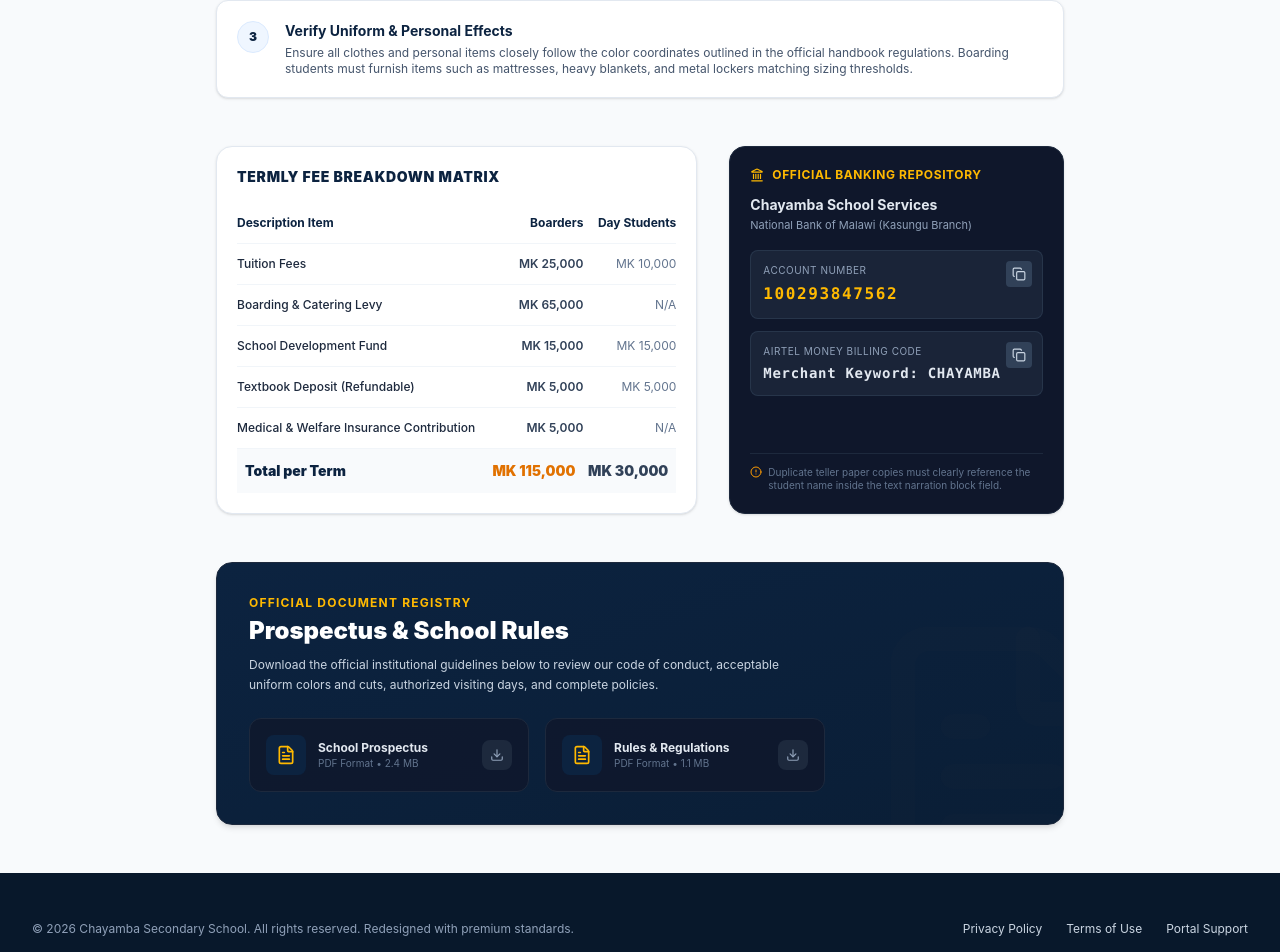
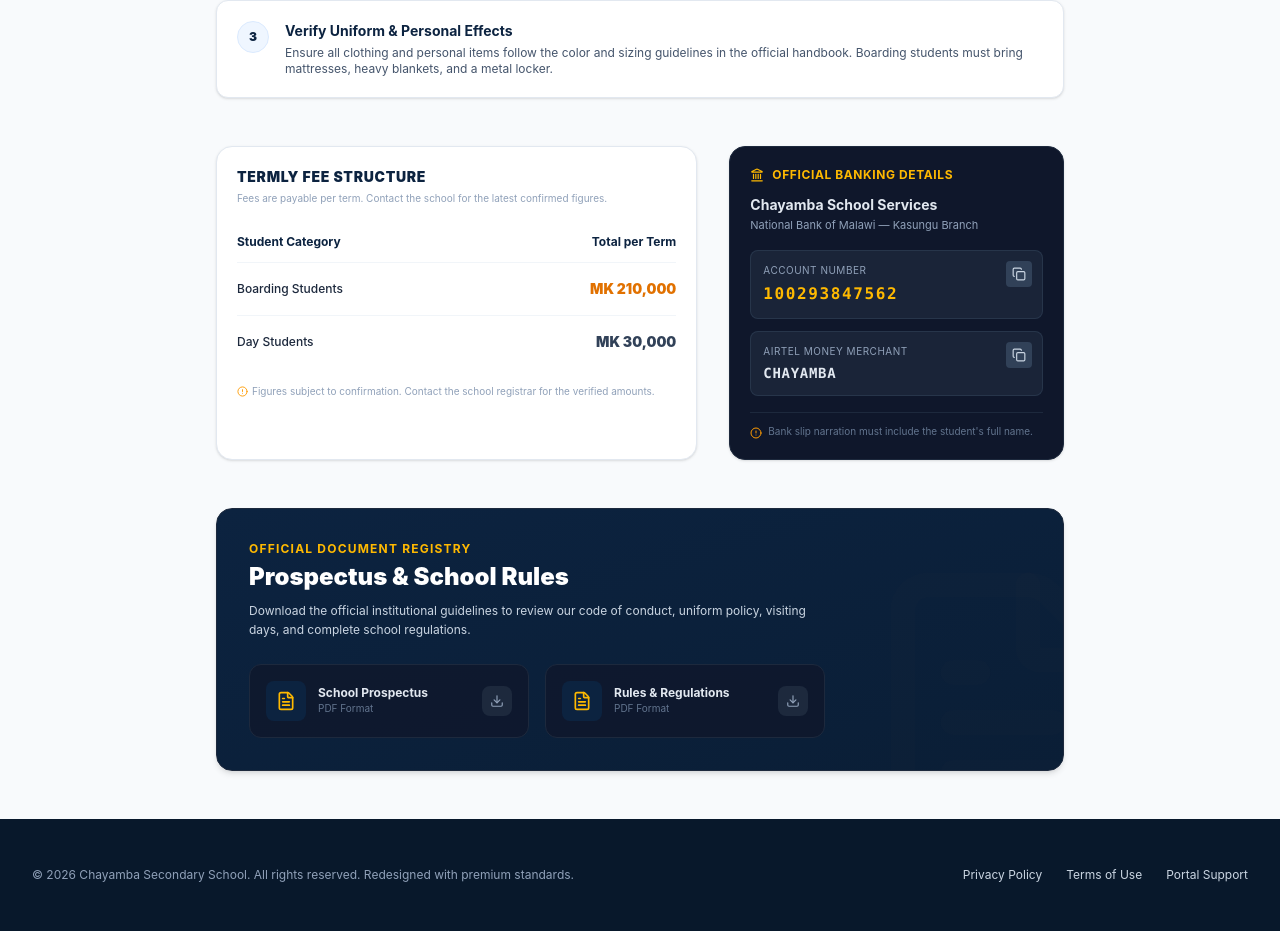
Before and after one commit to calebphiri98/ChayambaSecondarySchool, a React app in the folder frontend/: page /admissions in a window 1280 px wide. Shown: the part 595-1547 px from the top of the page. After the commit the page ends 1526 px from the top, so only its background shows below. Built offline with nearby package versions, Linux system fonts and the light colour scheme; the HTML template or start-up script is replaced by a standard one.

Commit message:
Removed the downlaod in admsion page

```diff
--- a/frontend/src/components/AdmissionsPage.jsx
+++ b/frontend/src/components/AdmissionsPage.jsx
@@ -1,38 +1,29 @@
 import React, { useState, useEffect } from 'react';
-import { ArrowLeft, Download, ClipboardCheck, Copy, CheckCircle2, AlertCircle, FileText, Landmark, CreditCard } from 'lucide-react';
+import { ArrowLeft, ClipboardCheck, Copy, CheckCircle2, AlertCircle, FileText, Landmark, Download } from 'lucide-react';
 import { Link } from 'react-router-dom';
 
 export default function AdmissionsPage() {
   const [copiedText, setCopiedText] = useState("");
 
   useEffect(() => {
-    window.scrollTo(0, 0); // Reset viewport scroll position on entry
+    window.scrollTo(0, 0);
   }, []);
 
   const handleCopy = (text, type) => {
     navigator.clipboard.writeText(text);
     setCopiedText(type);
-    setTimeout(() => setCopiedText(""), 4000); // Clear confirmation message after 4s
+    setTimeout(() => setCopiedText(""), 4000);
   };
-
-  const FEE_STRUCTURE = [
-    { item: "Tuition Fees", boarder: "MK 25,000", day: "MK 10,000" },
-    { item: "Boarding & Catering Levy", boarder: "MK 65,000", day: "N/A" },
-    { item: "School Development Fund", boarder: "MK 15,000", day: "MK 15,000" },
-    { item: "Textbook Deposit (Refundable)", boarder: "MK 5,000", day: "MK 5,000" },
-    { item: "Medical & Welfare Insurance Contribution", boarder: "MK 5,000", day: "N/A" }
-  ];
 
   return (
     <div className="bg-slate-50 min-h-[80vh] py-12">
       <div className="max-w-4xl mx-auto px-4 sm:px-6">
 
-        {/* Navigation Return Button */}
         <Link to="/" className="inline-flex items-center gap-2 text-xs font-bold text-slate-500 hover:text-[#0c2340] mb-6 uppercase tracking-wider transition-colors">
           <ArrowLeft size={14} /> Back to Home
         </Link>
 
-        {/* Header Block */}
+        {/* Header */}
         <div className="text-center mb-12">
           <span className="text-xs uppercase font-bold tracking-widest text-amber-600 block">Post-Selection Protocol</span>
           <h1 className="text-3xl font-black text-[#0c2340] mt-1">Admissions & Onboarding Guide</h1>
@@ -41,19 +32,18 @@ export default function AdmissionsPage() {
           </p>
         </div>
 
-        {/* --- STEP BY STEP ONBOARDING TIMELINE --- */}
+        {/* --- INTAKE CHECKLIST --- */}
         <div className="mb-12">
           <h2 className="text-sm font-black uppercase text-[#0c2340] tracking-wider mb-6 flex items-center gap-2">
             <CheckCircle2 size={18} className="text-amber-500" /> Intake Clearance Checklist
           </h2>
           <div className="space-y-4">
-
             <div className="bg-white p-5 rounded-xl border border-slate-200 shadow-sm flex gap-4">
               <div className="w-8 h-8 rounded-full bg-blue-50 text-[#0c2340] font-black text-xs flex items-center justify-center shrink-0 border border-blue-100">1</div>
               <div>
                 <h3 className="text-sm font-bold text-[#0c2340]">Collect Official Selection Letter</h3>
                 <p className="text-slate-600 text-xs mt-1">
-                  Visit the Chayamba Administrative Registry desk with your Primary School Leaving Certificate (PSLCE) notification printout and a valid identity pass to claim your official government assignment ledger sheet.
+                  Visit the Chayamba Administrative Registry desk with your PSLCE notification printout and a valid identity pass to claim your official government assignment ledger sheet.
                 </p>
               </div>
             </div>
@@ -61,9 +51,9 @@ export default function AdmissionsPage() {
             <div className="bg-white p-5 rounded-xl border border-slate-200 shadow-sm flex gap-4">
               <div className="w-8 h-8 rounded-full bg-blue-50 text-[#0c2340] font-black text-xs flex items-center justify-center shrink-0 border border-blue-100">2</div>
               <div>
-                <h3 className="text-sm font-bold text-[#0c2340]">Fee Settlement via Bank Bank Slip</h3>
+                <h3 className="text-sm font-bold text-[#0c2340]">Fee Settlement via Bank Slip</h3>
                 <p className="text-slate-600 text-xs mt-1">
-                  Deposit the total required terminal allocation balance matching your student class tier into the verified bank channels below. Retain the customer bank counter duplicate slip for processing. Cash payments are strictly prohibited at the school cashiers.
+                  Deposit the total required fees into the verified bank channels below. Retain the counter duplicate slip for processing at the school. Cash payments are strictly prohibited at the school cashiers.
                 </p>
               </div>
             </div>
@@ -73,60 +63,58 @@ export default function AdmissionsPage() {
               <div>
                 <h3 className="text-sm font-bold text-[#0c2340]">Verify Uniform & Personal Effects</h3>
                 <p className="text-slate-600 text-xs mt-1">
-                  Ensure all clothes and personal items closely follow the color coordinates outlined in the official handbook regulations. Boarding students must furnish items such as mattresses, heavy blankets, and metal lockers matching sizing thresholds.
+                  Ensure all clothing and personal items follow the color and sizing guidelines in the official handbook. Boarding students must bring mattresses, heavy blankets, and a metal locker.
                 </p>
               </div>
             </div>
-
           </div>
         </div>
 
-        {/* --- DYNAMIC FEE DETAILS AND COPYABLE BANK DATA --- */}
+        {/* --- FEE TABLE + BANK DETAILS --- */}
         <div className="grid grid-cols-1 lg:grid-cols-12 gap-8 mb-12">
 
-          {/* Fee Table (Left side) */}
+          {/* Fee Table */}
           <div className="lg:col-span-7 bg-white p-5 rounded-2xl border border-slate-200 shadow-sm">
-            <h2 className="text-sm font-black uppercase text-[#0c2340] tracking-wider mb-4">Termly Fee Breakdown Matrix</h2>
+            <h2 className="text-sm font-black uppercase text-[#0c2340] tracking-wider mb-1">Termly Fee Structure</h2>
+            <p className="text-[10px] text-slate-400 mb-4">Fees are payable per term. Contact the school for the latest confirmed figures.</p>
             <div className="overflow-x-auto">
               <table className="w-full text-left text-xs text-slate-600">
                 <thead>
                   <tr className="border-b border-slate-100 text-[#0c2340] font-bold">
-                    <th className="py-3">Description Item</th>
-                    <th className="py-3 text-right">Boarders</th>
-                    <th className="py-3 text-right">Day Students</th>
+                    <th className="py-3">Student Category</th>
+                    <th className="py-3 text-right">Total per Term</th>
                   </tr>
                 </thead>
                 <tbody className="divide-y divide-slate-100">
-                  {FEE_STRUCTURE.map((row, idx) => (
-                    <tr key={idx} className="hover:bg-slate-50/50">
-                      <td className="py-3 font-medium text-slate-800">{row.item}</td>
-                      <td className="py-3 text-right font-semibold text-slate-700">{row.boarder}</td>
-                      <td className="py-3 text-right text-slate-500">{row.day}</td>
-                    </tr>
-                  ))}
-                  <tr className="border-t border-slate-200 text-[#0c2340] font-black text-sm bg-slate-50">
-                    <td className="py-3 px-2">Total per Term</td>
-                    <td className="py-3 pr-2 text-right text-amber-600">MK 115,000</td>
-                    <td className="py-3 pr-2 text-right text-slate-700">MK 30,000</td>
+                  <tr className="hover:bg-slate-50/50">
+                    <td className="py-4 font-medium text-slate-800">Boarding Students</td>
+                    <td className="py-4 text-right font-black text-amber-600 text-sm">MK 210,000</td>
+                  </tr>
+                  <tr className="hover:bg-slate-50/50">
+                    <td className="py-4 font-medium text-slate-800">Day Students</td>
+                    <td className="py-4 text-right font-black text-slate-700 text-sm">MK 30,000</td>
                   </tr>
                 </tbody>
               </table>
             </div>
+            <p className="text-[10px] text-slate-400 mt-4 flex items-center gap-1">
+              <AlertCircle size={11} className="text-amber-500 shrink-0" />
+              Figures subject to confirmation. Contact the school registrar for the verified amounts.
+            </p>
           </div>
 
-          {/* Premium Copyable Bank Card (Right side) */}
+          {/* Bank Details */}
           <div className="lg:col-span-5 flex flex-col justify-between bg-slate-900 text-white p-5 rounded-2xl border border-slate-800 shadow-sm relative overflow-hidden">
             <div>
               <div className="flex items-center gap-2 text-amber-400 text-xs font-bold uppercase tracking-wider mb-3">
-                <Landmark size={14} /> Official Banking Repository
+                <Landmark size={14} /> Official Banking Details
               </div>
               <h3 className="font-bold text-sm text-slate-200">Chayamba School Services</h3>
-              <p className="text-[11px] text-slate-400 mt-0.5">National Bank of Malawi (Kasungu Branch)</p>
+              <p className="text-[11px] text-slate-400 mt-0.5">National Bank of Malawi — Kasungu Branch</p>
 
               <div className="bg-slate-800/80 border border-slate-700/60 p-3 rounded-lg mt-4 relative">
                 <span className="text-[10px] uppercase text-slate-400 block tracking-wider">Account Number</span>
                 <span className="font-mono text-base font-black tracking-widest text-amber-400 block mt-1">100293847562</span>
-
                 <button
                   onClick={() => handleCopy("100293847562", "bank")}
                   className="absolute top-2.5 right-2.5 p-1.5 rounded bg-slate-700 hover:bg-slate-600 text-slate-300 hover:text-white transition-colors"
@@ -137,9 +125,8 @@ export default function AdmissionsPage() {
               </div>
 
               <div className="bg-slate-800/80 border border-slate-700/60 p-3 rounded-lg mt-3 relative">
-                <span className="text-[10px] uppercase text-slate-400 block tracking-wider">Airtel Money Billing Code</span>
-                <span className="font-mono text-sm font-bold tracking-wider text-slate-200 block mt-1">Merchant Keyword: CHAYAMBA</span>
-
+                <span className="text-[10px] uppercase text-slate-400 block tracking-wider">Airtel Money Merchant</span>
+                <span className="font-mono text-sm font-bold tracking-wider text-slate-200 block mt-1">CHAYAMBA</span>
                 <button
                   onClick={() => handleCopy("CHAYAMBA", "airtel")}
                   className="absolute top-2.5 right-2.5 p-1.5 rounded bg-slate-700 hover:bg-slate-600 text-slate-300 hover:text-white transition-colors"
@@ -151,71 +138,62 @@ export default function AdmissionsPage() {
 
             {copiedText && (
               <div className="mt-3 p-2 bg-emerald-500/20 border border-emerald-500/30 text-emerald-300 rounded text-[10px] flex items-center gap-1">
-                <CheckCircle2 size={12} /> Text string successfully written to memory clipboard buffer.
+                <CheckCircle2 size={12} /> Copied to clipboard.
               </div>
             )}
 
             <div className="mt-4 pt-3 border-t border-slate-800 text-[10px] text-slate-500 leading-snug flex items-start gap-1.5">
-              <AlertCircle size={12} className="shrink-0 text-amber-500" /> Duplicate teller paper copies must clearly reference the student name inside the text narration block field.
+              <AlertCircle size={12} className="shrink-0 text-amber-500 mt-0.5" />
+              Bank slip narration must include the student's full name.
             </div>
           </div>
-
         </div>
 
-        {/* --- PREMIUM DOWNLOADABLE PROSPECTUS & SCHOOL RULES SECTION --- */}
+        {/* --- DOWNLOADS --- */}
         <div className="bg-gradient-to-br from-[#0c2340] to-[#0a1e36] text-white p-6 md:p-8 rounded-2xl shadow-md border border-slate-800 relative overflow-hidden">
           <div className="absolute right-0 bottom-0 text-slate-800/10 translate-x-10 translate-y-10 scale-150 pointer-events-none">
             <FileText size={200} />
           </div>
-
           <div className="max-w-xl relative z-10">
             <span className="text-xs font-bold text-amber-400 uppercase tracking-widest block">Official Document Registry</span>
             <h2 className="text-xl md:text-2xl font-black mt-1">Prospectus & School Rules</h2>
             <p className="text-slate-300 text-xs mt-2 leading-relaxed">
-              Download the official institutional guidelines below to review our code of conduct, acceptable uniform colors and cuts, authorized visiting days, and complete policies.
+              Download the official institutional guidelines to review our code of conduct, uniform policy, visiting days, and complete school regulations.
             </p>
-
             <div className="grid grid-cols-1 sm:grid-cols-2 gap-4 mt-6">
-
-              {/* Asset Box 1 */}
-              <div className="bg-slate-900/80 border border-slate-800 p-4 rounded-xl flex items-center justify-between gap-4 group hover:border-amber-500/50 transition-colors">
+              <div className="bg-slate-900/80 border border-slate-800 p-4 rounded-xl flex items-center justify-between gap-4 hover:border-amber-500/50 transition-colors">
                 <div className="flex items-center gap-3">
                   <div className="p-2.5 bg-[#0c2340] rounded-lg text-amber-400"><FileText size={20} /></div>
                   <div>
                     <h4 className="font-bold text-xs text-slate-200">School Prospectus</h4>
-                    <span className="text-[10px] text-slate-500 block">PDF Format • 2.4 MB</span>
+                    <span className="text-[10px] text-slate-500 block">PDF Format</span>
                   </div>
                 </div>
-                {/* Clicking toggles anchor system downloads */}
                 <a
                   href="#"
-                  onClick={(e) => { e.preventDefault(); alert('Downloading: Chayamba_Prospectus_Handbook.pdf'); }}
+                  onClick={(e) => { e.preventDefault(); alert('Prospectus download coming soon.'); }}
                   className="p-2 bg-slate-800 hover:bg-amber-500 text-slate-400 hover:text-[#0c2340] rounded-lg transition-colors"
-                  title="Download File"
                 >
                   <Download size={14} />
                 </a>
               </div>
 
-              {/* Asset Box 2 */}
-              <div className="bg-slate-900/80 border border-slate-800 p-4 rounded-xl flex items-center justify-between gap-4 group hover:border-amber-500/50 transition-colors">
+              <div className="bg-slate-900/80 border border-slate-800 p-4 rounded-xl flex items-center justify-between gap-4 hover:border-amber-500/50 transition-colors">
                 <div className="flex items-center gap-3">
                   <div className="p-2.5 bg-[#0c2340] rounded-lg text-amber-400"><FileText size={20} /></div>
                   <div>
                     <h4 className="font-bold text-xs text-slate-200">Rules & Regulations</h4>
-                    <span className="text-[10px] text-slate-500 block">PDF Format • 1.1 MB</span>
+                    <span className="text-[10px] text-slate-500 block">PDF Format</span>
                   </div>
                 </div>
                 <a
                   href="#"
-                  onClick={(e) => { e.preventDefault(); alert('Downloading: Chayamba_School_Rules.pdf'); }}
+                  onClick={(e) => { e.preventDefault(); alert('Rules document download coming soon.'); }}
                   className="p-2 bg-slate-800 hover:bg-amber-500 text-slate-400 hover:text-[#0c2340] rounded-lg transition-colors"
-                  title="Download File"
                 >
                   <Download size={14} />
                 </a>
               </div>
-
             </div>
           </div>
         </div>
```
